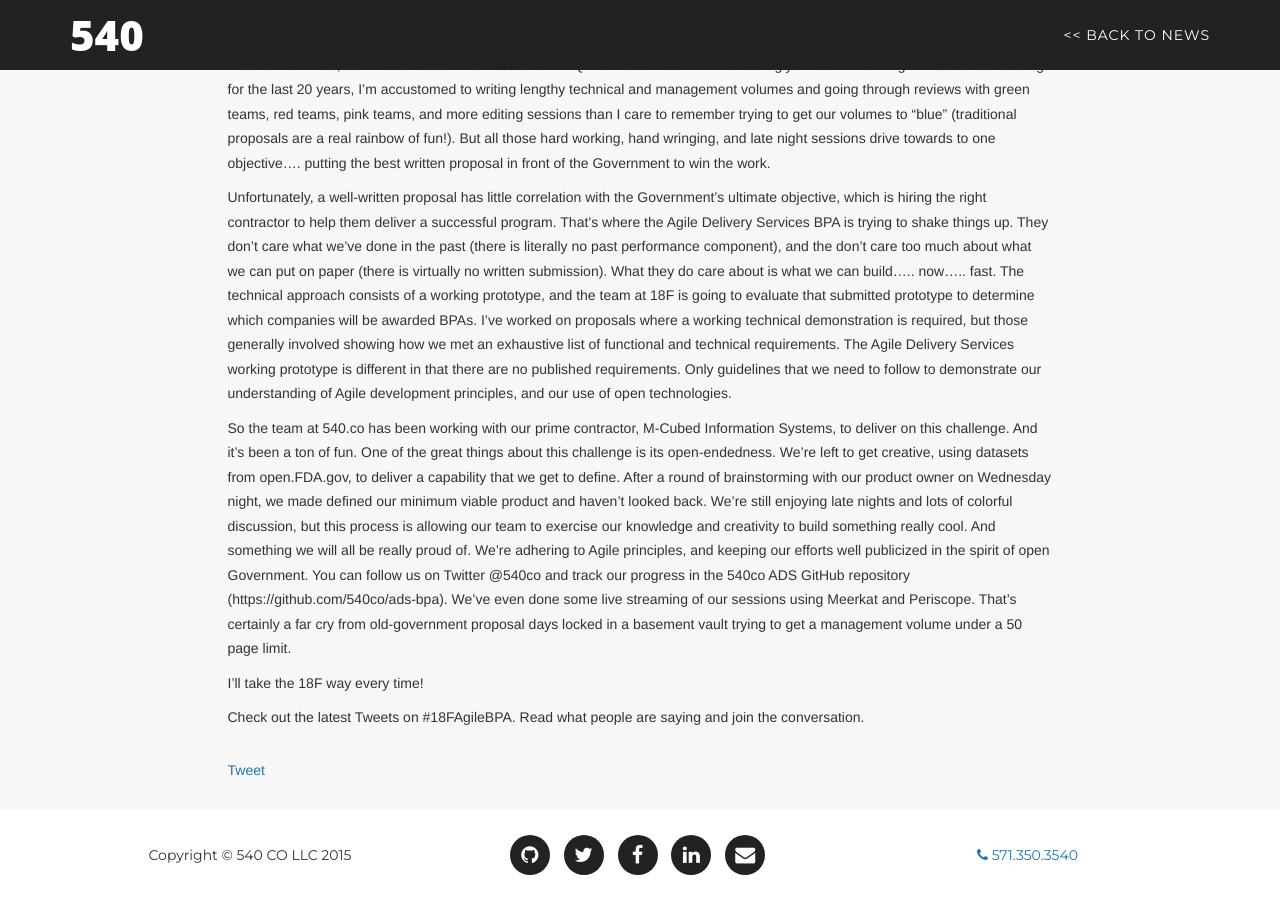
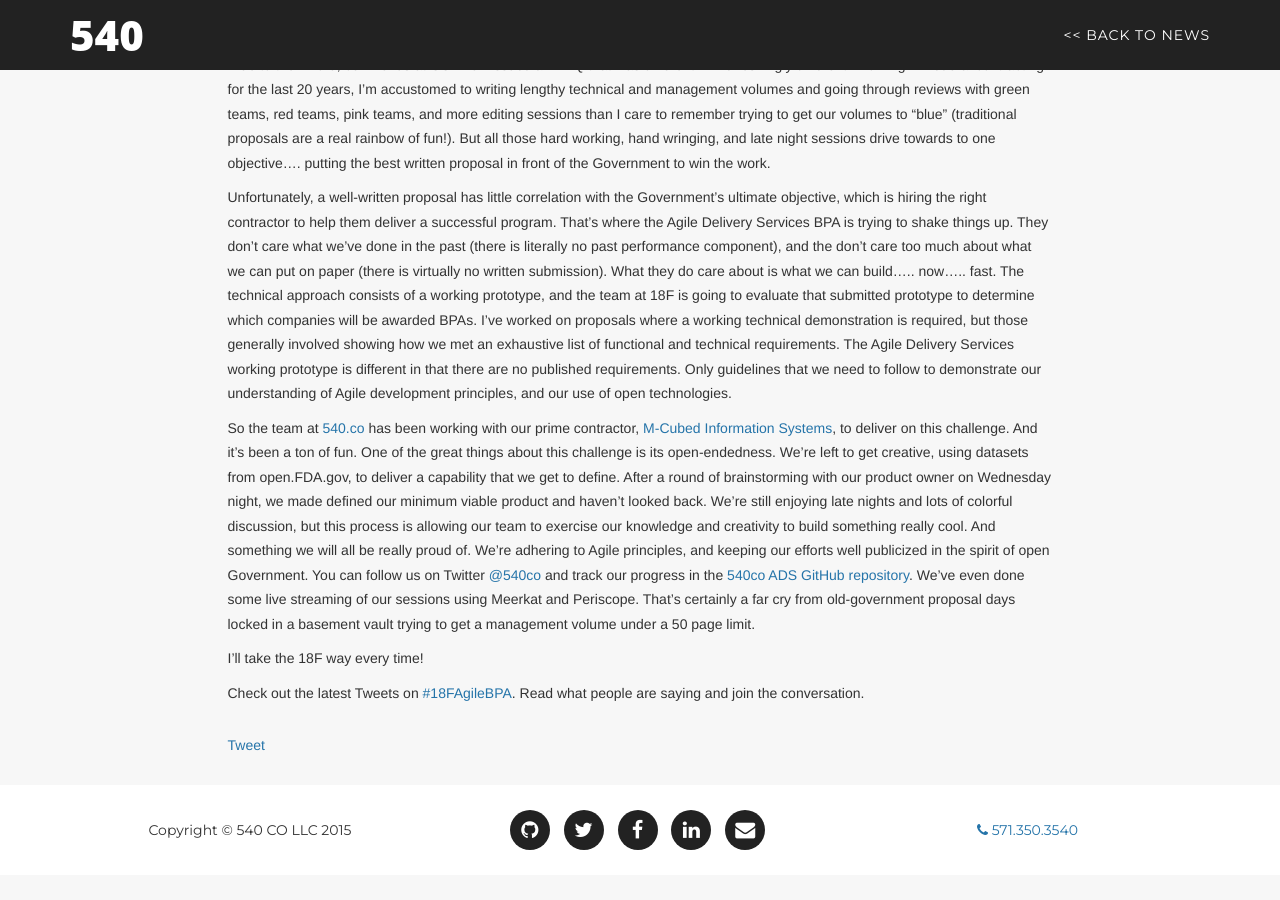
Before and after one commit to 540co/540co.github.io, a Jekyll site: the page built from _posts/2015-06-20-ads.md, in a window 1280 px wide and 900 px high, scrolled down 798 px. Built offline with Jekyll 4.4.1, drawn with Linux system fonts in a browser that asks for light colours; some web fonts are replaced; comment, search, counter and statistics services are not loaded; after the commit the page ends 1673 px from its top, so only the background shows below that; some of the changed lines change nothing that is shown.

Commit message:
Update 2015-06-20-ads.md
Adding links

```diff
--- a/_posts/2015-06-20-ads.md
+++ b/_posts/2015-06-20-ads.md
@@ -4,7 +4,7 @@
 date:   2015-06-20 16:26:15
 author: Chris Bock
 author_image: chris.jpg
-excerpt: "Earlier this week, the General Services Administration issued the long-awaited Agile Delivery Services BPA Request for Quotations.  True to their word, our friends at GSA 18F issued an RFQ that was different….. refreshingly different."
+excerpt: "Earlier this week, the General Services Administration issued the long-awaited [Agile Delivery Services BPA Request for Quotations](https://18f.gsa.gov/2015/06/15/agile-bpa-is-here/).  True to their word, our friends at GSA 18F issued an RFQ that was different….. refreshingly different."
 ---
 
 ![HEADER IMAGE](/assets/blog/ads-blog/ADS_Team.jpg)
@@ -15,8 +15,8 @@
 
 Unfortunately, a well-written proposal has little correlation with the Government’s ultimate objective, which is hiring the right contractor to help them deliver a successful program.  That’s where the Agile Delivery Services BPA is trying to shake things up.  They don’t care what we’ve done in the past (there is literally no past performance component), and the don’t care too much about what we can put on paper (there is virtually no written submission).  What they do care about is what we can build….. now….. fast.  The technical approach consists of a working prototype, and the team at 18F is going to evaluate that submitted prototype to determine which companies will be awarded BPAs.  I’ve worked on proposals where a working technical demonstration is required, but those generally involved showing how we met an exhaustive list of functional and technical requirements.  The Agile Delivery Services working prototype is different in that there are no published requirements.  Only guidelines that we need to follow to demonstrate our understanding of Agile development principles, and our use of open technologies.
 
-So the team at 540.co has been working with our prime contractor, M-Cubed Information Systems, to deliver on this challenge.  And it’s been a ton of fun.  One of the great things about this challenge is its open-endedness.  We’re left to get creative, using datasets from open.FDA.gov, to deliver a capability that we get to define.  After a round of brainstorming with our product owner on Wednesday night, we made defined our minimum viable product and haven’t looked back.  We’re still enjoying late nights and lots of colorful discussion, but this process is allowing our team to exercise our knowledge and creativity to build something really cool.  And something we will all be really proud of.  We’re adhering to Agile principles, and keeping our efforts well publicized in the spirit of open Government.  You can follow us on Twitter @540co and track our progress in the 540co ADS GitHub repository (https://github.com/540co/ads-bpa).  We’ve even done some live streaming of our sessions using Meerkat and Periscope.  That’s certainly a far cry from old-government proposal days locked in a basement vault trying to get a management volume under a 50 page limit.
+So the team at [540.co](http://540.co/) has been working with our prime contractor, [M-Cubed Information Systems](http://www.mcubedinfo.com/), to deliver on this challenge.  And it’s been a ton of fun.  One of the great things about this challenge is its open-endedness.  We’re left to get creative, using datasets from open.FDA.gov, to deliver a capability that we get to define.  After a round of brainstorming with our product owner on Wednesday night, we made defined our minimum viable product and haven’t looked back.  We’re still enjoying late nights and lots of colorful discussion, but this process is allowing our team to exercise our knowledge and creativity to build something really cool.  And something we will all be really proud of.  We’re adhering to Agile principles, and keeping our efforts well publicized in the spirit of open Government.  You can follow us on Twitter [@540co](https://twitter.com/540co?lang=en) and track our progress in the [540co ADS GitHub repository](https://github.com/540co/ads-bpa).  We’ve even done some live streaming of our sessions using Meerkat and Periscope.  That’s certainly a far cry from old-government proposal days locked in a basement vault trying to get a management volume under a 50 page limit.
 
 I’ll take the 18F way every time!
 
-Check out the latest Tweets on #18FAgileBPA. Read what people are saying and join the conversation.
+Check out the latest Tweets on [#18FAgileBPA](https://twitter.com/search?q=%2318fagilebpa&src=tyah&lang=en). Read what people are saying and join the conversation.
```
